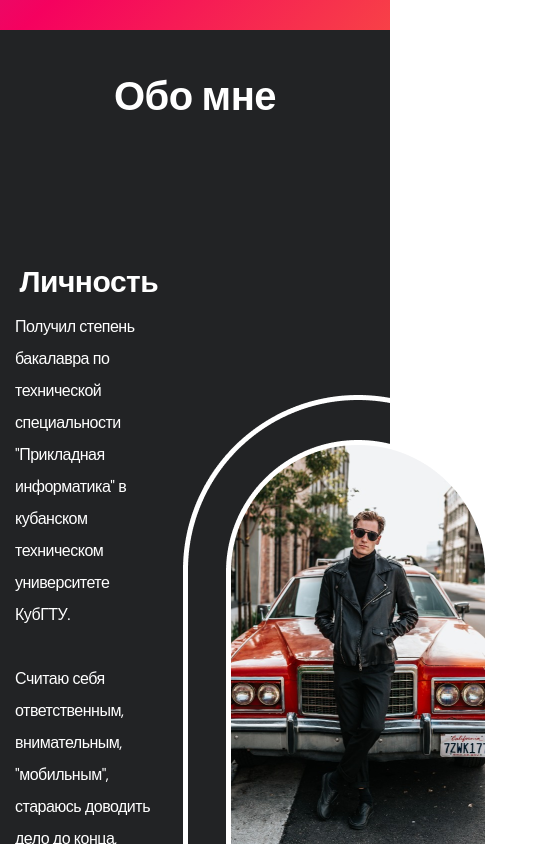
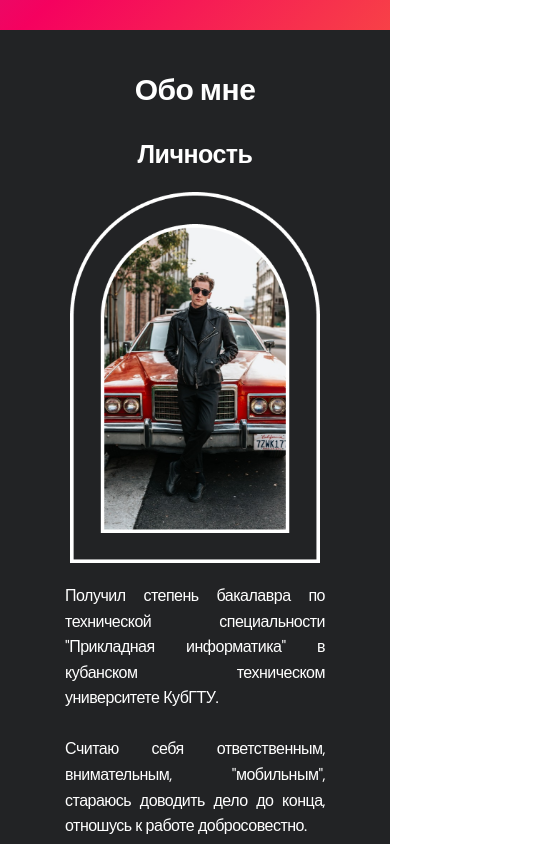
Before and after one commit to 2Drotz/mandrin, a React (Create React App) app: page / in a window 390 px wide. Shown: the part 740-1584 px from the top of the page, 557 px wide, since content can reach past the window. Built offline with nearby package versions, Linux system fonts and the light colour scheme.

Commit message:
media запросы, добавление аватара в блоке ОБО МНЕ

```diff
--- a/src/css/main.css
+++ b/src/css/main.css
@@ -270,18 +270,18 @@ body {
 }
 
 .content-list a {
-    color: var(--accent);
+    color: var(--white);
 }
 
 .my-info{
-    margin: 110px 0 110px 0;
+    margin: 20px 0 20px 0;
     display: flex;
     align-items: center;
     justify-content: space-between;
 }
 
 .my-info p{
-    text-align: left;
+    text-align: justify;
 }
 .text {
     width: 60%;
@@ -289,15 +289,7 @@ body {
     line-height: 2;
     font-weight: 300;
 }
-.fon{
-    position: absolute;
-    left: 66%;
-    top: auto;
-    bottom: auto;
-    z-index: 1;
-    margin-top: 21%;
 
-}
 .avatar {
     z-index: 99;
 }
@@ -326,6 +318,126 @@ body {
 .copyright p+p {
     margin-top: 0.5em;
 }
+
+
+@media (max-width: 900px) {
+
+    .my-info{
+        flex-direction: column-reverse;
+
+    }
+    .avatar {
+      margin-bottom: 20px;
+    }
+    .text{
+        width: 100%;
+        line-height: 1.7;
+        padding: 0 100px 0 100px;
+    }
+}
+
+
+
+@media (max-width: 620px) {
+
+    /* Header  */
+
+    .header {
+        min-height: unset;
+    }
+
+    .header__title {
+        font-size: 25px !important;
+    }
+
+    .header__title strong {
+        font-size: 35px !important;
+    }
+
+    .nav-row {
+        justify-content: space-between;
+    }
+
+    .dark-mode-btn {
+        order: 0;
+    }
+
+    /* General */
+
+    .section {
+        padding: 40px 0;
+    }
+
+    .title-1 {
+        margin-bottom: 30px;
+        font-size: 40px;
+    }
+
+    .title-2 {
+        margin-bottom: 10px;
+        font-size: 30px;
+    }
+
+    .my-info{
+        margin: 20px 0 20px 0;
+        display: flex;
+        flex-direction: column-reverse;
+    }
+    .avatar {
+        width: 250px;
+        margin-bottom: 20px;
+    }
+    .text {
+        padding: 0 50px 0 50px;
+        width: 100%;
+        line-height: 1.6;
+        text-align: justify;
+    }
+
+    /* Projects */
+
+    .project__title {
+        font-size: 22px;
+    }
+
+    /* Project page */
+
+    .project-details__desc {
+        margin-bottom: 20px;
+        font-size: 22px;
+    }
+
+    /* Content List */
+
+    .content-list {
+        row-gap: 20px;
+    }
+
+    .content-list__item {
+        font-size: 16px;
+    }
+
+    /* Footer */
+
+    .footer {
+        padding: 40px 0 30px;
+    }
+
+    .footer__wrapper {
+        row-gap: 20px;
+    }
+
+    /* Social */
+
+    .social {
+        column-gap: 20px;
+    }
+
+    .social__item {
+        width: 28px;
+    }
+}
+
 
 @media (max-width: 420px) {
 
@@ -418,176 +530,6 @@ body {
 
 }
 
-@media (max-width: 620px) {
-
-    /* Header  */
-
-    .header {
-        min-height: unset;
-    }
-
-    .header__title {
-        font-size: 25px !important;
-    }
-
-    .header__title strong {
-        font-size: 35px !important;
-    }
-
-    .nav-row {
-        justify-content: space-between;
-    }
-
-    .dark-mode-btn {
-        order: 0;
-    }
-
-    /* General */
-
-    .section {
-        padding: 40px 0;
-    }
-
-    .title-1 {
-        margin-bottom: 30px;
-        font-size: 40px;
-    }
-
-    .title-2 {
-        margin-bottom: 10px;
-        font-size: 30px;
-    }
-
-    /* Projects */
-
-    .project__title {
-        font-size: 22px;
-    }
-
-    /* Project page */
-
-    .project-details__desc {
-        margin-bottom: 20px;
-        font-size: 22px;
-    }
-
-    /* Content List */
-
-    .content-list {
-        row-gap: 20px;
-    }
-
-    .content-list__item {
-        font-size: 16px;
-    }
-
-    /* Footer */
-
-    .footer {
-        padding: 40px 0 30px;
-    }
-
-    .footer__wrapper {
-        row-gap: 20px;
-    }
-
-    /* Social */
-
-    .social {
-        column-gap: 20px;
-    }
-
-    .social__item {
-        width: 28px;
-    }
-}
-
-@media (max-width: 620px) {
-
-    /* Header  */
-
-    .header {
-        min-height: unset;
-    }
-
-    .header__title {
-        font-size: 30px !important;
-    }
-
-    .header__title strong {
-        font-size: 40px !important;
-    }
-
-    /* Nav */
-
-    .nav-row {
-        justify-content: space-between;
-    }
-
-    .dark-mode-btn {
-        order: 0;
-    }
-
-    /* General */
-
-    .section {
-        padding: 40px 0;
-    }
-
-    .title-1 {
-        margin-bottom: 30px;
-        font-size: 40px;
-    }
-
-    .title-2 {
-        margin-bottom: 10px;
-        font-size: 30px;
-    }
-
-    /* Projects */
-
-    .project__title {
-        font-size: 22px;
-    }
-
-    /* Project page */
-
-    .project-details__desc {
-        margin-bottom: 20px;
-        font-size: 22px;
-    }
-
-    /* Content List */
-
-    .content-list {
-        row-gap: 20px;
-    }
-
-    .content-list__item {
-        font-size: 16px;
-    }
-
-    /* Footer */
-
-    .footer {
-        padding: 40px 0 30px;
-    }
-
-    .footer__wrapper {
-        row-gap: 20px;
-    }
-
-    /* Social */
-
-    .social {
-        column-gap: 20px;
-    }
-
-    .social__item {
-        width: 28px;
-    }
-
-}
 
 
 
--- a/src/pages/Main.js
+++ b/src/pages/Main.js
@@ -2,7 +2,6 @@ import Header from '../components/header/Header'
 import { useEffect } from 'react';
 import WOW from 'wowjs'
 import avatar from '../img/avatar.png';
-import book from '../img/book.png';
 
 
 function Main() {
@@ -19,17 +18,16 @@ function Main() {
 
                <ul className="content-list">
                   <li className="content-list__item">
-
+                  <h2 className="title-2 wow fadeIn">Личность</h2>
                         <div className='my-info'>
 
-                        <div className='text'>
-                        <h2 className="title-2 wow fadeIn">Личность</h2>
-                           <p className='wow zoomIn' data-wow-delay='.1s'>Получил степень бакалавра по технической специальности "Прикладная информатика" в кубанском техническом университете КубГТУ.</p> <br></br>
-                           <p>Считаю себя ответственным, внимательным, "мобильным", стараюсь доводить дело до конца, отношусь к работе добросовестно.</p> <br></br>
-                           <p>Увлекаюсь программированием, дизайном.</p>
-                        </div>
-                        <img className='fon' width={300} src={book}></img>
-                        <img className='avatar' src={avatar}></img>
+                           <div className='text'>
+                              <p>Получил степень бакалавра по технической специальности "Прикладная информатика" в кубанском техническом университете КубГТУ.</p> <br></br>
+                              <p>Считаю себя ответственным, внимательным, "мобильным", стараюсь доводить дело до конца, отношусь к работе добросовестно.</p> <br></br>
+                              <p>Увлекаюсь программированием, дизайном.</p>
+                           </div>
+
+                           <img className='avatar' src={avatar}></img>
 
                         </div>
                   </li>
```
Also changed, not shown: src/img/book.png (deleted).
